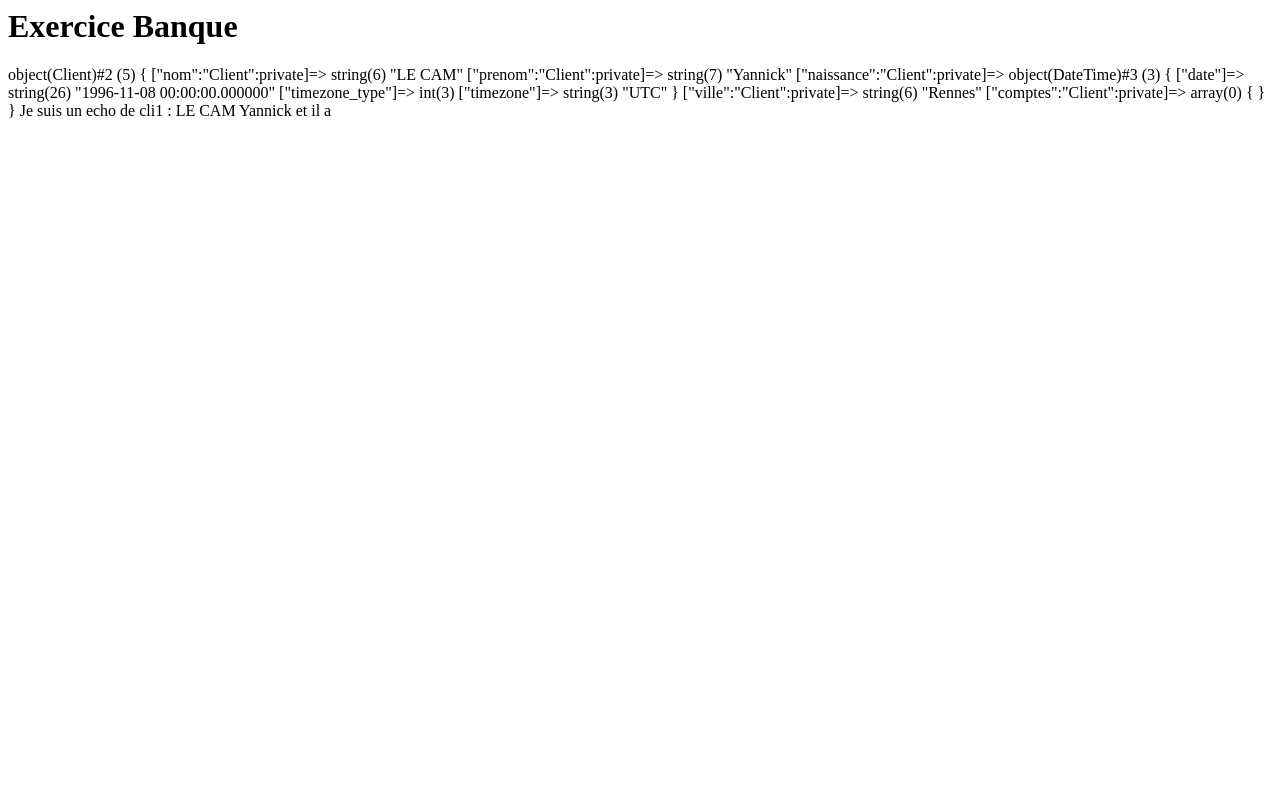
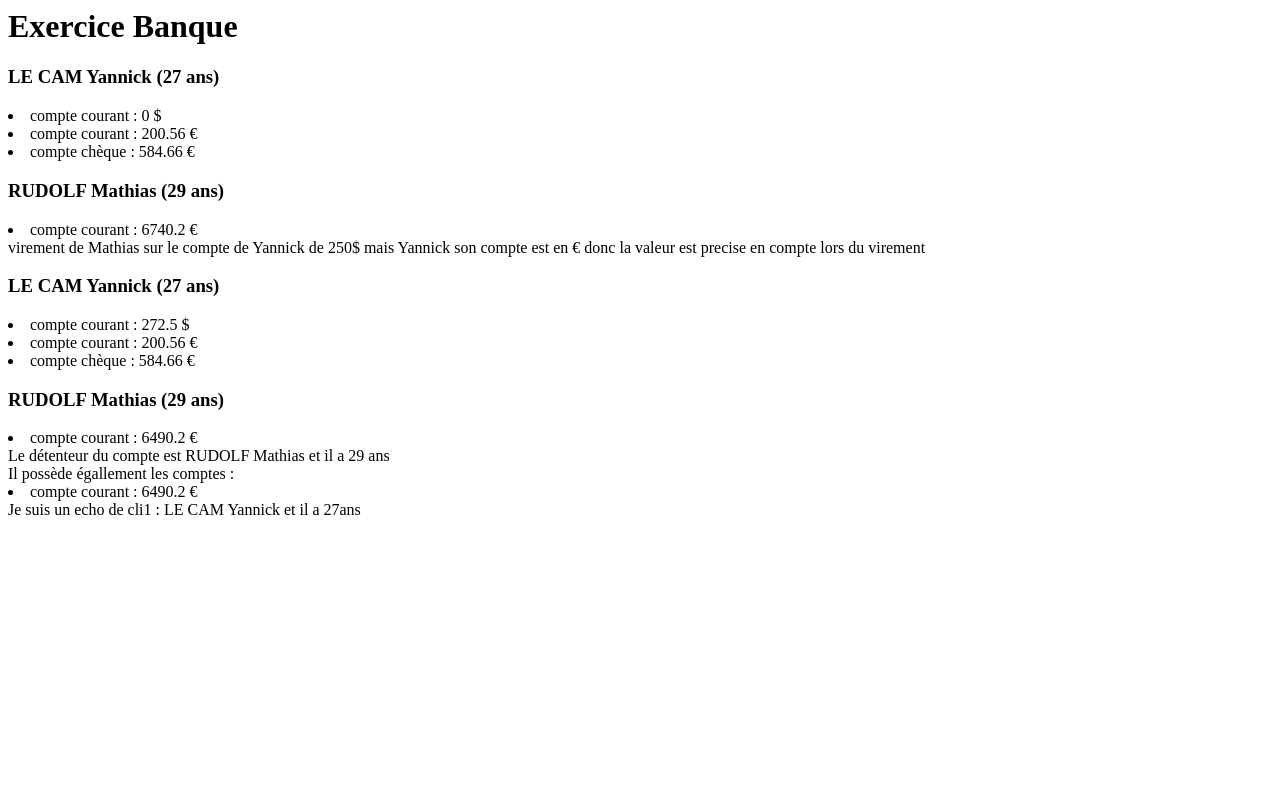
Before and after one commit to YannickLeCam/PHP-Banque, a PHP site: page / in a window 1280 px wide. Run offline with PHP 8.4, Linux system fonts and the light colour scheme; data that the repository does not hold is empty.

Commit message:
Fin avec convertisseur et test de virement

```diff
--- a/Class/Client.php
+++ b/Class/Client.php
@@ -61,7 +61,7 @@ class Client {
 
     public function addCompte(Compte $compte){
         //verifier que $compte est bien de la classe compte jsp si on peut duper le truc de base
-        if (in_array($compte)) {
+        if (in_array($compte,$this->comptes)) {
             throw new Exception("Error addCompte is already here", 1);
             return;
         }else {
@@ -75,9 +75,23 @@ class Client {
     }
 
     public function age(){
-        $age=$this->naissance->date_diff(new DateTime());
+        $age=$this->naissance->diff(new DateTime(),true);
         return $age->y;
     }
+
+    public function printComptes():string{
+        $retour="";
+        foreach ($this->comptes as $compte) {
+            $retour.="<li>$compte</li>";
+        }
+        return $retour;
+    }
+
+    public function information(){
+        return "<h3>$this (". $this->age() ." ans)</h3>" . $this->printComptes();
+         $retour;
+    }
+
     public function __toString(){
         return "$this->nom $this->prenom";
     }
--- a/Class/Compte.php
+++ b/Class/Compte.php
@@ -4,9 +4,9 @@ require_once 'Client.php';
 
 class Compte {
 
-    private string $libellé;
+    private string $libelle;
 
-    private int $solde;
+    private float $solde;
 
     private string $devise;
 
@@ -22,14 +22,14 @@ class Compte {
      * @param  mixed $solde init a 0 par défault
      * @return void
      */
-    public function __construct(string $libellé,string $devise,Client $client ,int $solde =0) {
+    public function __construct(string $libelle,string $devise,Client $client ,float $solde =0) {
         $error_msg = [];
-        if (in_array($libellé,["compte courant", "compte à vue", "compte chèque", "compte de dépôt"])) {
-            $this->libellé = $libellé;
+        if (in_array($libelle,["compte courant", "compte à vue", "compte chèque", "compte de dépôt"])) {
+            $this->libelle = $libelle;
         }else {
-            $error_msg[]="Le libellé \"$libellé\" ne correspond pas a ce qu'il est possible de faire ! ";
+            $error_msg[]="Le libelle \"$libelle\" ne correspond pas a ce qu'il est possible de faire ! ";
         }
-        if (in_array($devise,['€','$'])) { //peut-etre trouver d'autre devise sur le net
+        if (in_array($devise,['€','$','£'])) { //peut-etre trouver d'autre devise sur le net
             $this->devise = $devise;
         }else{
             $error_msg[]="La devise \"$devise\" ne correspond pas a ce qu'il est possible de faire ! ";
@@ -37,6 +37,9 @@ class Compte {
         $this->client=$client;
         $this->client->addCompte($this);
         $this->solde = $solde;
+        if (count($error_msg)>0) {
+            throw new Exception($error_msg, 1);
+        }
     }
 
     /**
@@ -92,7 +95,7 @@ class Compte {
      *
      * @return int
      */
-    public function getSolde(): int
+    public function getSolde(): float
     {
         return $this->solde;
     }
@@ -104,7 +107,7 @@ class Compte {
      *
      * @return self
      */
-    public function setSolde(int $solde): self
+    public function setSolde(float $solde): self
     {
         $this->solde = $solde;
 
@@ -112,29 +115,46 @@ class Compte {
     }
 
     /**
-     * Get the value of libellé
+     * Get the value of libelle
      *
      * @return string
      */
-    public function getLibellé(): string
+    public function getLibelle(): string
     {
-        return $this->libellé;
+        return $this->libelle;
     }
 
     /**
-     * Set the value of libellé
+     * Set the value of libelle
      *
-     * @param string $libellé
+     * @param string $libelle
      *
      * @return self
      */
-    public function setLibellé(string $libellé): self
+    public function setLibelle(string $libelle): self
     {
-        $this->libellé = $libellé;
+        $this->libelle = $libelle;
 
         return $this;
     }
 
+    /**
+     * convertisseur est convertisseur primaire car les deux sens ne sont pris en compte dans les transactions ! ! ! ! !
+     *
+     * @param  string $devise
+     * @return void
+     */
+    public function convertisseur(string $devise){
+
+        switch ($devise) {
+            case '€':
+                return 0.09;
+            case '£':
+                return 0.28;
+            default://$
+                return 0;
+        }
+    }
     public function debiter(float $montant):void{
         $this->solde -= $montant;
     }
@@ -143,13 +163,17 @@ class Compte {
         $this->solde += $montant;
     }
 
-    public function virement(Compte $compte, float $montant){
+    public function virement(Compte $compte, float $montant):void{
         $this->debiter($montant);
-        $compte->crediter($montant);
+        $compte->crediter(round($montant*(1+ ( $this->convertisseur($this->devise) - $this->convertisseur($compte->getDevise()) )), 2) );
     }
 
     public function __toString(){
-        return "$libellé de $client : $solde $devise";
+        return "$this->libelle : $this->solde $this->devise";
+    }
+
+    public function infoClient(){
+        return "Le détenteur du compte est $this->client et il a " . $this->client->age()." ans <br> "."Il possède égallement les comptes : <br>"  . $this->client->printComptes();
     }
 }
 ?>
--- a/index.php
+++ b/index.php
@@ -9,8 +9,23 @@ require_once 'Class/Compte.php';
 
 <?php
 $cli1 = new Client("Le Cam","Yannick" , new DateTime("1996-11-08") , "Rennes");
+$cli2 = new Client("Rudolf","Mathias" , new DateTime("1994-12-29") , "Strasbourg");
 
-var_dump($cli1);
-echo "Je suis un echo de cli1 :  $cli1 et il a $cli1->age";
+$compte1=new Compte("compte courant","$" , $cli1);//compte de Yannick 1er
+$compte2=new Compte("compte courant","€" , $cli1 , 200.56);//compte de Yannick 2eme
+$compte3 = new Compte("compte chèque","€" , $cli1 , 584.66);//compte de Yannick 3eme
+$compte4 = new Compte("compte courant","€",$cli2,6740.20); // compte de Mathias
+
+
+
+echo $cli1->information();
+echo $cli2->information();
+$compte4->virement($compte1,250);
+echo "virement de Mathias sur le compte de Yannick de 250$ mais Yannick son compte est en € donc la valeur est precise en compte lors du virement";
+echo $cli1->information();
+echo $cli2->information();
+
+echo $compte4->infoClient();
+echo "Je suis un echo de cli1 :  $cli1 et il a " . $cli1->age() ."ans";
 
 ?>
```
